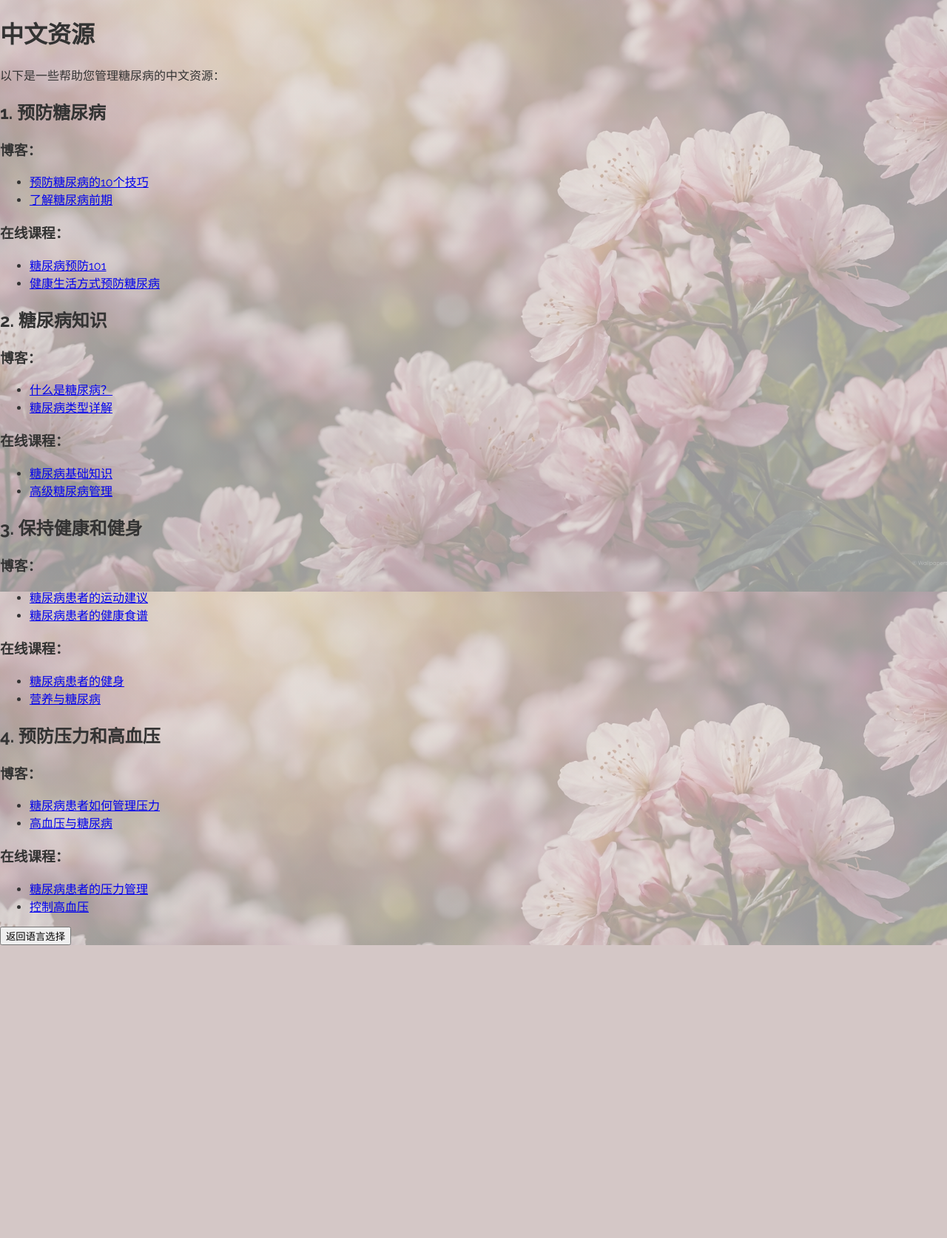
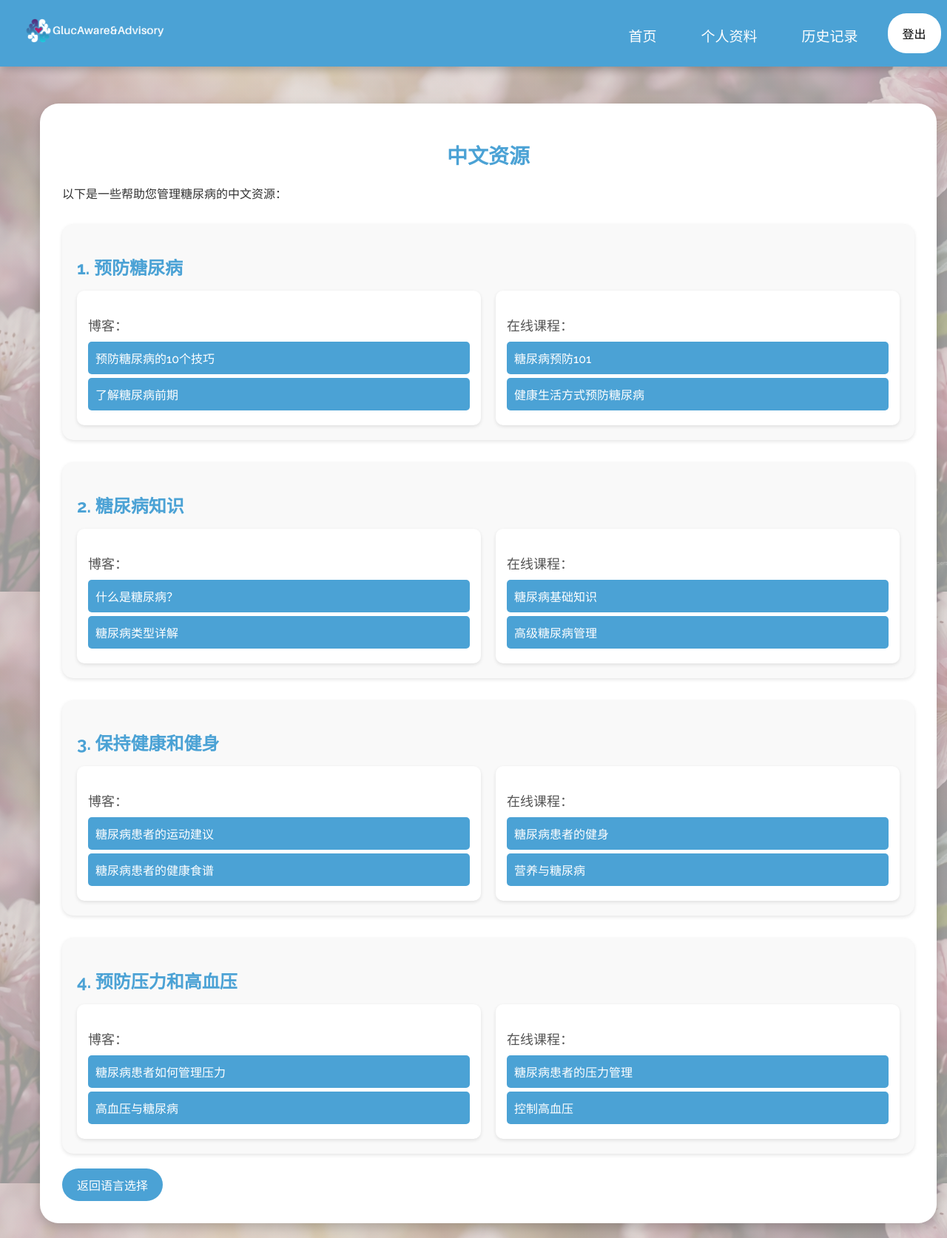
Before and after one commit to ImpactGLX323/UMAIHackathon-UNM, a Flask app: page /resources1/chinese in a window 1280 px wide. Shown: the whole page at 74% size. Before the commit the page ends 1278 px from the top, so only its background shows below. Run offline with Flask 3, Linux system fonts and the light colour scheme.

Commit message:
resource enhancement for chinese

```diff
--- a/src/backend/app/static/resources.css
+++ b/src/backend/app/static/resources.css
@@ -192,3 +192,73 @@ body {
         font-size: 14px;
     }
 }
+
+/* Category Box */
+.category-box {
+    margin-top: 30px;
+    padding: 20px;
+    background: #f9f9f9;
+    border-radius: 15px; /* Oval track shape */
+    box-shadow: 0 2px 5px rgba(0, 0, 0, 0.1);
+}
+
+.category-box h2 {
+    color: rgb(75, 162, 213);
+    font-size: 24px;
+    font-weight: 700; /* Bold weight */
+    margin-bottom: 15px;
+}
+
+/* Link Grid */
+.link-grid {
+    display: grid;
+    grid-template-columns: repeat(auto-fit, minmax(250px, 1fr));
+    gap: 20px;
+}
+
+/* Link Box */
+.link-box {
+    background: white;
+    padding: 15px;
+    border-radius: 10px; /* Oval track shape */
+    box-shadow: 0 2px 5px rgba(0, 0, 0, 0.1);
+}
+
+.link-box h3 {
+    color: #555;
+    font-size: 18px;
+    font-weight: 500; /* Medium weight */
+    margin-bottom: 10px;
+}
+
+.link-box a {
+    display: block;
+    padding: 10px;
+    margin: 5px 0;
+    background: rgb(75, 162, 213);
+    color: white;
+    text-decoration: none;
+    border-radius: 5px; /* Oval track shape */
+    font-size: 16px;
+    font-weight: 500; /* Medium weight */
+    transition: background-color 0.3s ease;
+}
+
+.link-box a:hover {
+    background-color: rgb(60, 140, 190); /* Darker blue on hover */
+}
+
+/* Responsive Design */
+@media screen and (max-width: 768px) {
+    .link-grid {
+        grid-template-columns: 1fr;
+    }
+
+    .link-box {
+        padding: 10px;
+    }
+
+    .link-box a {
+        font-size: 14px;
+    }
+}
--- a/src/backend/app/templates/resources1_chinese.html
+++ b/src/backend/app/templates/resources1_chinese.html
@@ -7,57 +7,97 @@
     <title>中文资源</title>
 </head>
 <body>
+    <!-- Header Navigation Bar -->
+    <div class="header">
+        <div id="logo">
+            <!-- Add your logo here -->
+            <img src="{{ url_for('static', filename='logo.png') }}" alt="Logo" height="50">
+        </div>
+        <div class="dashboard">
+            <a href="{{ url_for('home') }}" class="button">首页</a>
+            <a href="{{ url_for('profile') }}" class="button">个人资料</a>
+            <a href="{{ url_for('history') }}" class="button">历史记录</a>
+            <a href="{{ url_for('logout') }}" class="log_btn">登出</a>
+        </div>
+    </div>
+
+    <!-- Resources Container -->
+    <div class="container">
+        <div class="resources-container">
             <h1>中文资源</h1>
             <p>以下是一些帮助您管理糖尿病的中文资源：</p>
 
+            <!-- 1. 预防糖尿病 -->
+            <div class="category-box">
                 <h2>1. 预防糖尿病</h2>
+                <div class="link-grid">
+                    <div class="link-box">
                         <h3>博客：</h3>
-    <ul>
-        <li><a href="https://example.com/blog1-预防" target="_blank">预防糖尿病的10个技巧</a></li>
-        <li><a href="https://example.com/blog2-预防" target="_blank">了解糖尿病前期</a></li>
-    </ul>
+                        <a href="https://example.com/blog1-预防" target="_blank">预防糖尿病的10个技巧</a>
+                        <a href="https://example.com/blog2-预防" target="_blank">了解糖尿病前期</a>
+                    </div>
+                    <div class="link-box">
                         <h3>在线课程：</h3>
-    <ul>
-        <li><a href="https://example.com/course1-预防" target="_blank">糖尿病预防101</a></li>
-        <li><a href="https://example.com/course2-预防" target="_blank">健康生活方式预防糖尿病</a></li>
-    </ul>
+                        <a href="https://example.com/course1-预防" target="_blank">糖尿病预防101</a>
+                        <a href="https://example.com/course2-预防" target="_blank">健康生活方式预防糖尿病</a>
+                    </div>
+                </div>
+            </div>
 
+            <!-- 2. 糖尿病知识 -->
+            <div class="category-box">
                 <h2>2. 糖尿病知识</h2>
+                <div class="link-grid">
+                    <div class="link-box">
                         <h3>博客：</h3>
-    <ul>
-        <li><a href="https://example.com/blog1-知识" target="_blank">什么是糖尿病？</a></li>
-        <li><a href="https://example.com/blog2-知识" target="_blank">糖尿病类型详解</a></li>
-    </ul>
+                        <a href="https://example.com/blog1-知识" target="_blank">什么是糖尿病？</a>
+                        <a href="https://example.com/blog2-知识" target="_blank">糖尿病类型详解</a>
+                    </div>
+                    <div class="link-box">
                         <h3>在线课程：</h3>
-    <ul>
-        <li><a href="https://example.com/course1-知识" target="_blank">糖尿病基础知识</a></li>
-        <li><a href="https://example.com/course2-知识" target="_blank">高级糖尿病管理</a></li>
-    </ul>
+                        <a href="https://example.com/course1-知识" target="_blank">糖尿病基础知识</a>
+                        <a href="https://example.com/course2-知识" target="_blank">高级糖尿病管理</a>
+                    </div>
+                </div>
+            </div>
 
+            <!-- 3. 保持健康和健身 -->
+            <div class="category-box">
                 <h2>3. 保持健康和健身</h2>
+                <div class="link-grid">
+                    <div class="link-box">
                         <h3>博客：</h3>
-    <ul>
-        <li><a href="https://example.com/blog1-健身" target="_blank">糖尿病患者的运动建议</a></li>
-        <li><a href="https://example.com/blog2-健身" target="_blank">糖尿病患者的健康食谱</a></li>
-    </ul>
+                        <a href="https://example.com/blog1-健身" target="_blank">糖尿病患者的运动建议</a>
+                        <a href="https://example.com/blog2-健身" target="_blank">糖尿病患者的健康食谱</a>
+                    </div>
+                    <div class="link-box">
                         <h3>在线课程：</h3>
-    <ul>
-        <li><a href="https://example.com/course1-健身" target="_blank">糖尿病患者的健身</a></li>
-        <li><a href="https://example.com/course2-健身" target="_blank">营养与糖尿病</a></li>
-    </ul>
+                        <a href="https://example.com/course1-健身" target="_blank">糖尿病患者的健身</a>
+                        <a href="https://example.com/course2-健身" target="_blank">营养与糖尿病</a>
+                    </div>
+                </div>
+            </div>
 
+            <!-- 4. 预防压力和高血压 -->
+            <div class="category-box">
                 <h2>4. 预防压力和高血压</h2>
+                <div class="link-grid">
+                    <div class="link-box">
                         <h3>博客：</h3>
-    <ul>
-        <li><a href="https://example.com/blog1-压力" target="_blank">糖尿病患者如何管理压力</a></li>
-        <li><a href="https://example.com/blog2-压力" target="_blank">高血压与糖尿病</a></li>
-    </ul>
+                        <a href="https://example.com/blog1-压力" target="_blank">糖尿病患者如何管理压力</a>
+                        <a href="https://example.com/blog2-压力" target="_blank">高血压与糖尿病</a>
+                    </div>
+                    <div class="link-box">
                         <h3>在线课程：</h3>
-    <ul>
-        <li><a href="https://example.com/course1-压力" target="_blank">糖尿病患者的压力管理</a></li>
-        <li><a href="https://example.com/course2-压力" target="_blank">控制高血压</a></li>
-    </ul>
+                        <a href="https://example.com/course1-压力" target="_blank">糖尿病患者的压力管理</a>
+                        <a href="https://example.com/course2-压力" target="_blank">控制高血压</a>
+                    </div>
+                </div>
+            </div>
 
-    <a href="{{ url_for('resources1') }}"><button>返回语言选择</button></a>
+            <!-- Back Button -->
+            <a href="{{ url_for('resources1') }}" class="back-button">返回语言选择</a>
+        </div>
+    </div>
 </body>
 </html>
```
Lines whose indentation alone changed are shown as unchanged.
